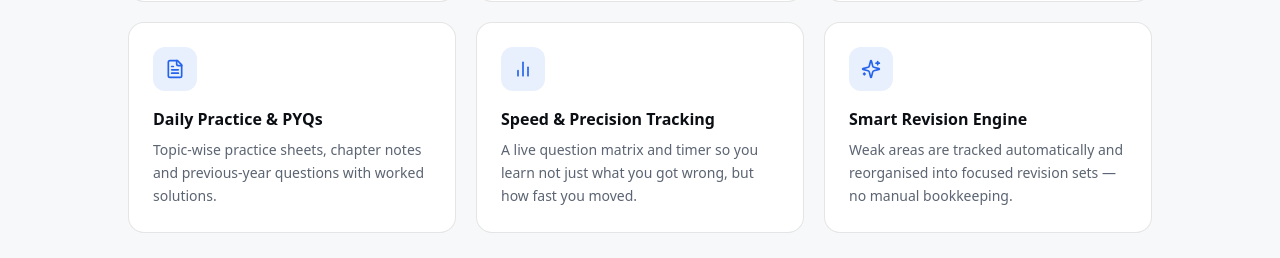
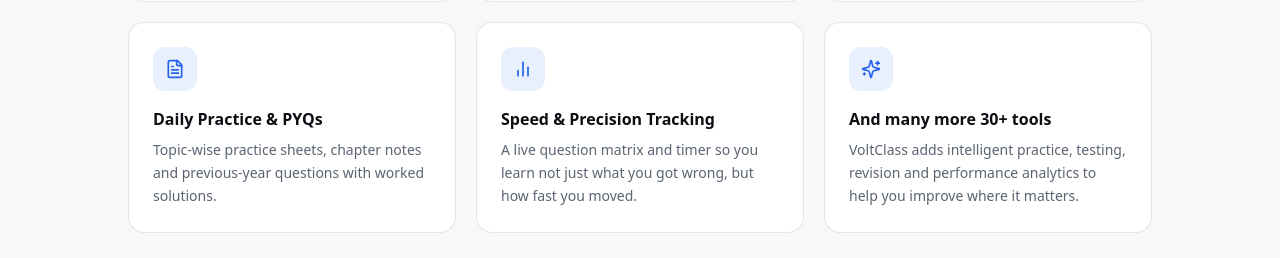
Before and after one commit to Shivamdangi8159/voltclass-waitlist, a Next.js app: page / in a window 1280 px wide. Shown: the part 3919-4177 px from the top of the page. Built offline with nearby package versions, Linux system fonts and the light colour scheme.

Commit message:
Update page.tsx

```diff
--- a/app/page.tsx
+++ b/app/page.tsx
@@ -71,8 +71,8 @@ const appFeatures = [
   },
   {
     icon: <Sparkles className="w-5 h-5" />,
-    title: 'Smart Revision Engine',
-    desc: 'Weak areas are tracked automatically and reorganised into focused revision sets — no manual bookkeeping.',
+    title: 'And many more 30+ tools',
+    desc: 'VoltClass adds intelligent practice, testing, revision and performance analytics to help you improve where it matters.',
   },
 ];
 
```
